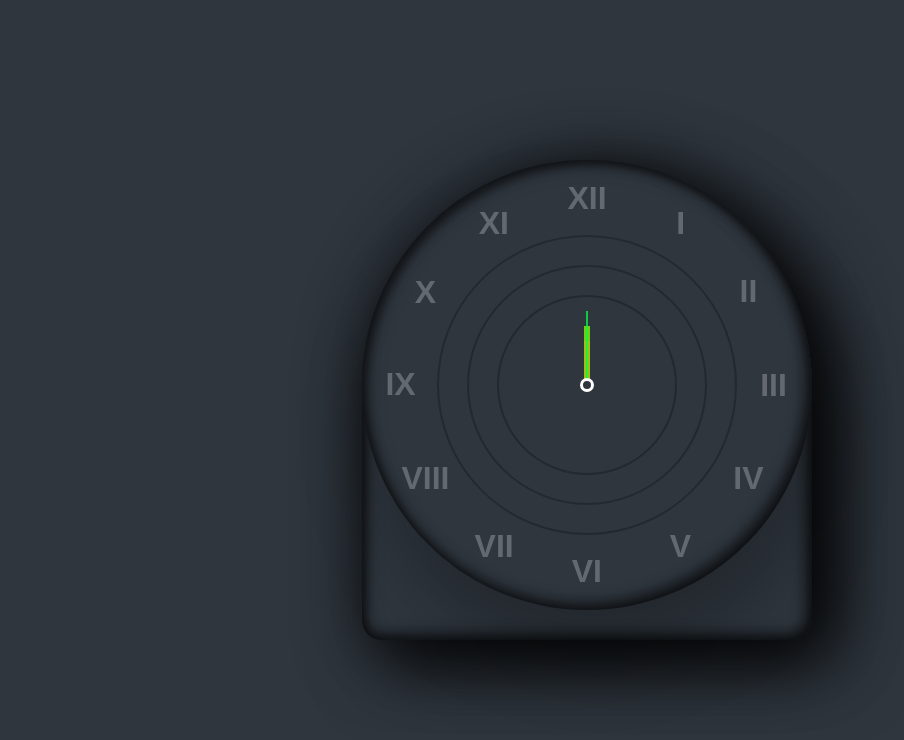
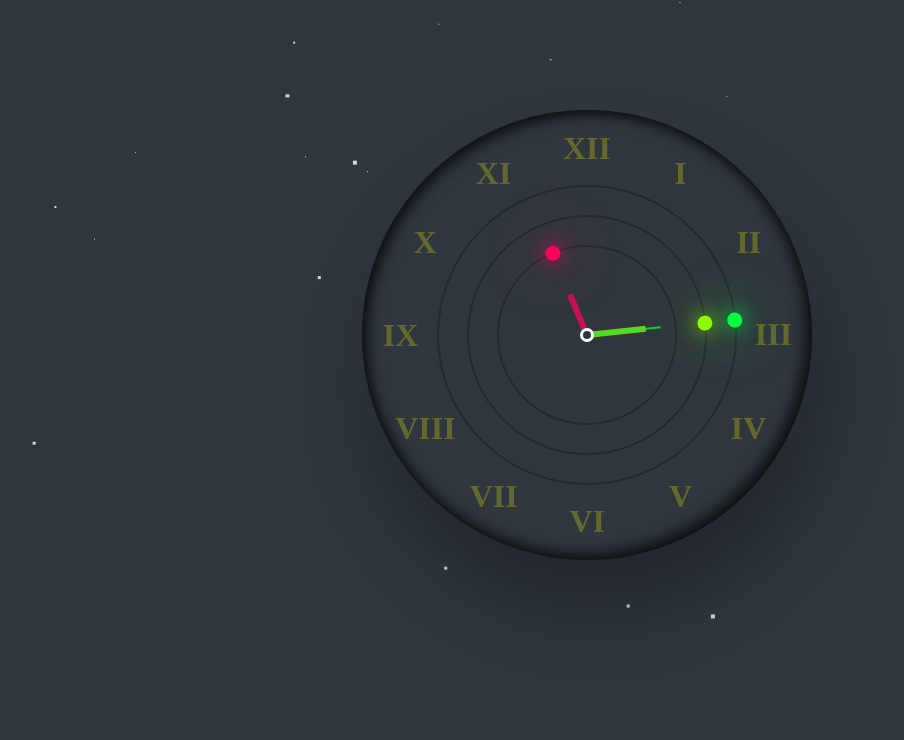
Before and after one commit to alexutm123/Time, a plain HTML site: page index.html in a window 1280 px wide. Shown: the whole page, without its empty margins (53-957 px from the left). Drawn offline with Linux system fonts and the light colour scheme.

Commit message:
final1
winter

```diff
--- a/css.css
+++ b/css.css
@@ -3,7 +3,7 @@
 margin: 0;
 padding: 0;
 box-sizing: border-box;
-font-family: 'Poppins',sans-serif;
+
 }
 body
 {
@@ -12,24 +12,11 @@ body
     align-items: center;
     min-height: 100vh;
     background:  #2f363e;
+    margin: 0;
+    overflow: hidden; /* Чтобы снежинки не выходили за пределы окна */
+
 }
-.container
-{
-    position: relative;
-    background:  #2f363e;
-    /* min-height: 500px; */
-    border-radius: 20px;
-    border-top-left-radius: 225px;
-    border-top-right-radius: 225px;
-    box-shadow: 25px 25px 75px rgba(0,0,0,0.75),
-    10px 10px 70px rgba(0,0,0,0.75),
-    inset 5px 5px 10px rgba(0,0,0,0.5),
-    inset 5px 5px 20px rgba(0,0,0,0.2),
-    inset -5px -5px 15px rgba(0,0,0,0.75);
-    display: flex;
-    justify-content: center;
-    align-items: center;
-}
+
 .clock
 {
     position: relative;
@@ -45,10 +32,12 @@ body
     justify-content: center;
     align-items: center;
     margin-bottom: 30px;
+    top: -50px;
+
 }
 .clock::before
 {
-    content: ' ';
+    content: '';
     position:absolute;
     width: 8px;
     height: 8px;
@@ -61,8 +50,11 @@ body
 {
     position:absolute;
     inset: 20px;
-    color: #fff;
+
     text-align: center;
+    color: #ffff00; /* Золотистый цвет */
+
+
     transform: rotate(calc(30deg*var(--i)));
 }
 .clock span b
@@ -120,3 +112,87 @@ body
     height: 180px;
     z-index: 8;
 }
+.circle::before
+{
+    content: '';
+    position: absolute;
+    top: -8.5px;
+    width: 15px;
+    height: 15px;
+    border-radius: 50%;
+    background: var(--clr);
+    box-shadow: 0 0 20px var(--clr),
+    0 0 60px var(--clr);
+}
+
+
+
+
+body {
+    margin: 0;
+    padding: 0;
+    overflow: hidden;
+    height: 100vh;
+    background-color: #2f363e;
+  }
+
+  .snow-container {
+    position: absolute;
+    bottom: 0;
+    width: 100%;
+    height: 100vh;
+    overflow: hidden;
+  }
+
+  .snowflake {
+    position: absolute;
+    width: 4px;
+    height: 4px;
+    background: #fff;
+    opacity: 0.8;
+    animation: snowfall linear infinite;
+  }
+
+  @keyframes snowfall {
+    0% {
+      transform: translateY(-10vh) translateX(-50vw);
+    }
+    100% {
+      transform: translateY(110vh) translateX(50vw);
+    }
+  }
+
+
+
+
+
+/* .text
+{
+    position: absolute;
+    height: -9000px;
+    line-height: 100px;
+
+    text-transform: uppercase;
+    color: #000;
+    text-shadow: 0 0 05px #fff,
+    0 0 15px #fff,
+    0 0 30px #fff;
+    transform-origin: bottom;
+    animation: animate 2s linear forwards;
+}
+@keyframes animate {
+   0%
+   {
+    transform: translateY(0) scale(1);
+   }
+   70%
+   {
+    transform: translateY(290px) scale(1);
+   }
+   100%
+   {
+    transform: translateY(290px) scale(1);
+   }
+}
+
+ */
--- a/index.html
+++ b/index.html
@@ -7,11 +7,15 @@
     <link rel="stylesheet" href="css.css">
 </head>
 <body>
+
+    <div class="snow-container"></div>
+
     <div class="container">
+
         <div class="clock">
-<div class="circle" style="--clr:#04fc43;"><i></i></div>
-<div class="circle circle2" style="--clr:#91fc04;"><i></i></div>
-<div class="circle circle3" style="--clr:#fc045b;"><i></i></div>
+<div class="circle" id="sc" style="--clr:#04fc43;"><i></i></div>
+<div class="circle circle2" id="mn" style="--clr:#91fc04;"><i></i></div>
+<div class="circle circle3" id="hr" style="--clr:#fc045b;"><i></i></div>
 
         <span style="--i:1;"><b>I</b></span>
         <span style="--i:2;"><b>II</b></span>
@@ -25,10 +29,16 @@
         <span style="--i:10;"><b>X</b></span>
         <span style="--i:11;"><b>XI</b></span>
         <span style="--i:12;"><b>XII</b></span>
+        <div class="sand-jet"></div>
     </div>
 
+
+
+
 </div>
+<div class="sand"></div>
+    <script src="js.js">
 
-    <script src="js.js"></script>
+    </script>
 </body>
 </html>
--- a/js.js
+++ b/js.js
@@ -0,0 +1,75 @@
+
+let hr=document.querySelector('#hr');
+let mn=document.querySelector('#mn');
+let sc=document.querySelector('#sc');
+setInterval(()=>{
+let day=new Date();
+let hh=day.getHours()*30;
+let mm=day.getMinutes()*6;
+let ss=day.getSeconds()*6;
+
+hr.style.transform= `rotateZ(${hh+(mm/12)}deg)`;
+mn.style.transform=`rotateZ(${mm}deg)`;
+sc.style.transform=`rotateZ(${ss}deg)`;
+})
+
+
+
+function createSnowflake() {
+    const snowflake = document.createElement('div');
+    snowflake.classList.add('snowflake');
+
+    const randomSize = Math.random() * 4;
+    const randomPosition = Math.random() * window.innerWidth;
+    const randomAnimationDuration = Math.random() * 10 + 5;
+
+    snowflake.style.width = `${randomSize}px`;
+    snowflake.style.height = `${randomSize}px`;
+    snowflake.style.left = `${randomPosition}px`;
+    snowflake.style.animationDuration = `${randomAnimationDuration}s`;
+
+    const snowContainer = document.querySelector('.snow-container');
+    snowContainer.appendChild(snowflake);
+
+    snowflake.addEventListener('animationiteration', () => {
+      const windowHeight = window.innerHeight;
+      const snowflakes = document.querySelectorAll('.snowflake');
+      snowflakes.forEach((flake) => {
+        const flakeRect = flake.getBoundingClientRect();
+        if (flakeRect.bottom >= windowHeight) {
+          flake.style.animation = 'none';
+          flake.style.bottom = '0';
+        }
+      });
+    });
+  }
+
+  setInterval(createSnowflake, 100);
+
+// function randomText()
+// {
+//     var text=("12321421421412412421");
+//     letter=text[Math.random()*text.length]
+//     return letter;
+// }
+
+
+// function rain(){
+//     let cloud=document.querySelector('.clock');
+//     let e=document.createElement('div');
+//     let left =Math.floor(Math.random()* 320);
+//     let size=Math.random()*1.5;
+//     e.classList.add('text');
+//     cloud.appendChild(e);
+//     e.innerText='z'
+//     e.style.left=left+'px';
+//     e.style.fronSize=0.5+size+'em';
+
+
+//     setTimeout(function(){
+//         cloud.removeChild(e)
+//     },2000)
+// }
+//     setInterval(function(){
+//         rain()
+//     },20);
```
